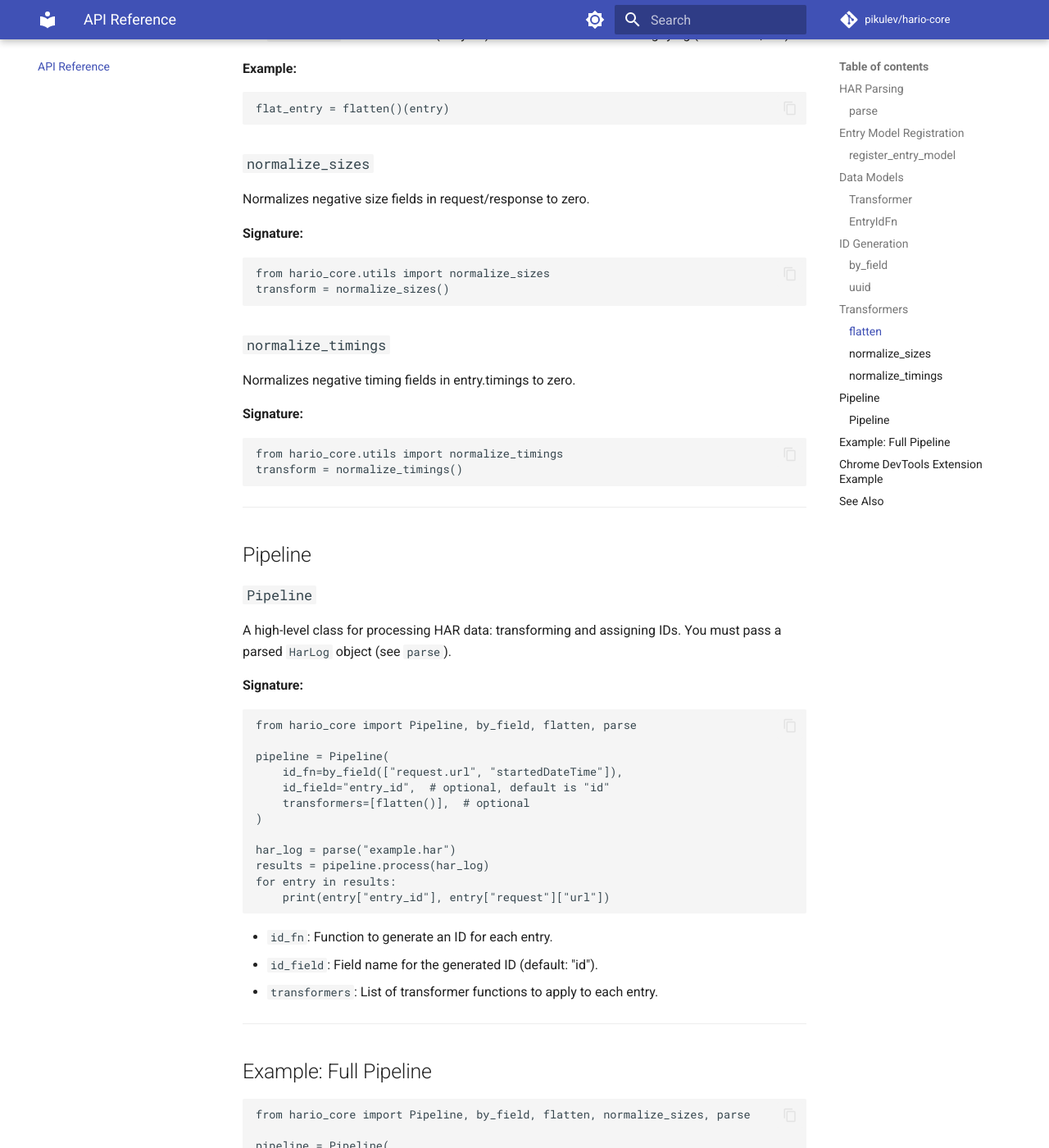
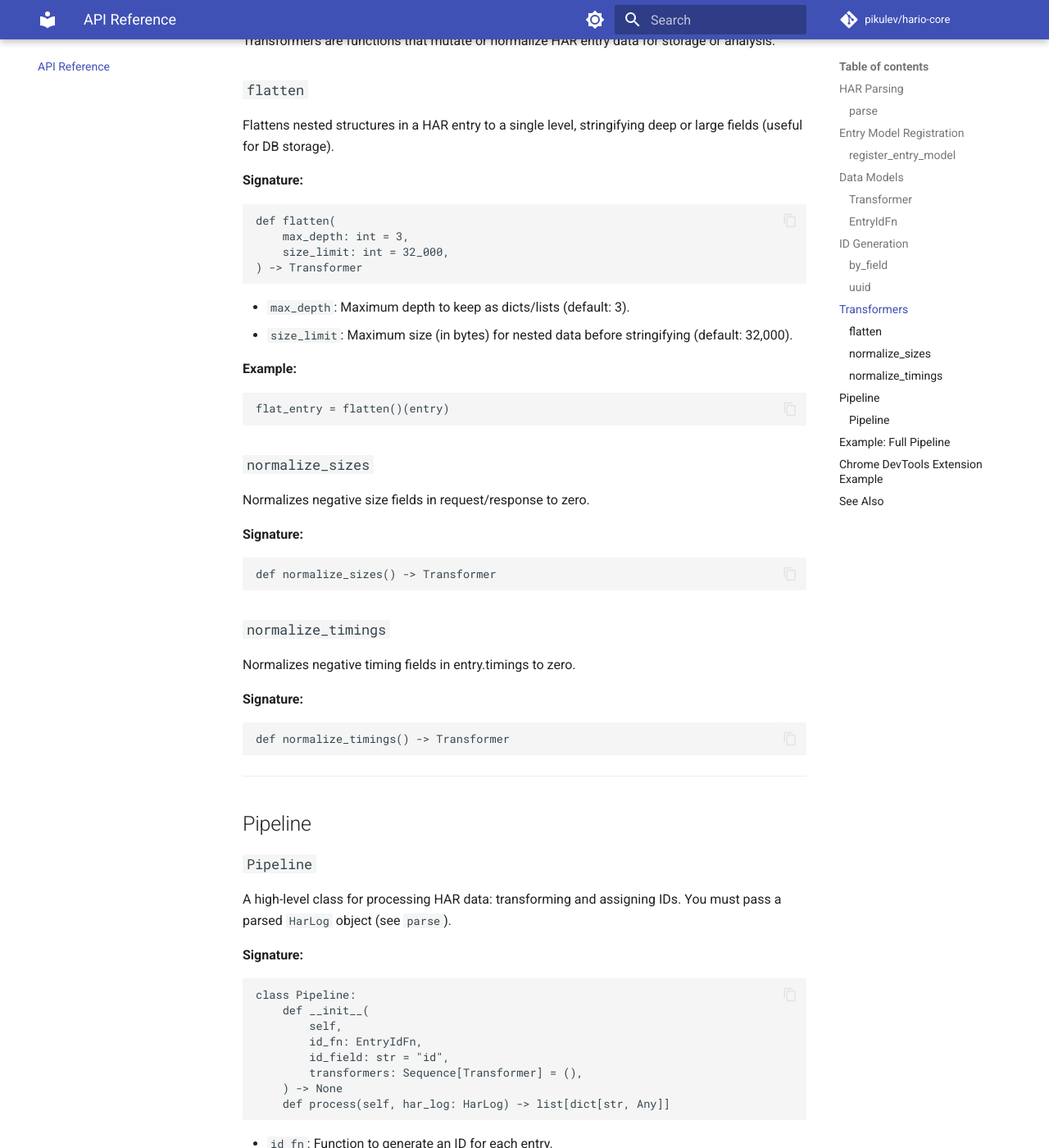
Before and after one commit to pikulev/hario-core, an MkDocs documentation site: the page built from docs/api.md, in a window 1280 px wide and 1400 px high, scrolled down 3297 px. Shown: the whole window at 82% size. Built offline with MkDocs 1.6.1 and Material for MkDocs 9.7.7, drawn with Linux system fonts in a browser that asks for light colours; comment, search, counter and statistics services are not loaded; some of the changed text lies outside the part shown.

Commit message:
docs(api): add signatures

````diff
--- a/docs/api.md
+++ b/docs/api.md
@@ -16,7 +16,11 @@ Parses a HAR file from a path, bytes, or file-like object and returns a validate
 
 **Signature:**
 ```python
-def parse(src: str | Path | bytes | bytearray | IO[Any], *, entry_model_selector: Callable[[dict[str, Any]], type[Entry]] = entry_selector) -> HarLog
+def parse(
+    src: str | Path | bytes | bytearray | IO[Any],
+    *,
+    entry_model_selector: Callable[[dict[str, Any]], type[Entry]] = entry_selector,
+) -> HarLog
 ```
 
 - `src`: Path, bytes, or file-like object containing HAR JSON.
@@ -104,6 +111,11 @@ Returns a deterministic ID function based on specified fields of a HAR entry.
 
 **Signature:**
 ```python
+def by_field(fields: list[str]) -> EntryIdFn
+```
+
+**Example:**
+```python
 from hario_core.utils import by_field
 id_fn = by_field(["request.url", "startedDateTime"])
 ```
@@ -113,6 +125,11 @@ id_fn = by_field(["request.url", "startedDateTime"])
 Returns a function that generates a random UUID for each entry.
 
 **Signature:**
+```python
+def uuid() -> EntryIdFn
+```
+
+**Example:**
 ```python
 from hario_core.utils import uuid
 id_fn = uuid()
@@ -130,8 +147,10 @@ Flattens nested structures in a HAR entry to a single level, stringifying deep o
 
 **Signature:**
 ```python
-from hario_core.utils import flatten
-transform = flatten(max_depth=3, size_limit=32000)
+def flatten(
+    max_depth: int = 3,
+    size_limit: int = 32_000,
+) -> Transformer
 ```
 - `max_depth`: Maximum depth to keep as dicts/lists (default: 3).
 - `size_limit`: Maximum size (in bytes) for nested data before stringifying (default: 32,000).
@@ -147,8 +166,7 @@ Normalizes negative size fields in request/response to zero.
 
 **Signature:**
 ```python
-from hario_core.utils import normalize_sizes
-transform = normalize_sizes()
+def normalize_sizes() -> Transformer
 ```
 
 ### `normalize_timings`
@@ -157,8 +175,7 @@ Normalizes negative timing fields in entry.timings to zero.
 
 **Signature:**
 ```python
-from hario_core.utils import normalize_timings
-transform = normalize_timings()
+def normalize_timings() -> Transformer
 ```
 
 ---
@@ -171,18 +188,14 @@ A high-level class for processing HAR data: transforming and assigning IDs. You
 
 **Signature:**
 ```python
-from hario_core import Pipeline, by_field, flatten, parse
-
-pipeline = Pipeline(
-    id_fn=by_field(["request.url", "startedDateTime"]),
-    id_field="entry_id",  # optional, default is "id"
-    transformers=[flatten()],  # optional
-)
-
-har_log = parse("example.har")
-results = pipeline.process(har_log)
-for entry in results:
-    print(entry["entry_id"], entry["request"]["url"])
+class Pipeline:
+    def __init__(
+        self,
+        id_fn: EntryIdFn,
+        id_field: str = "id",
+        transformers: Sequence[Transformer] = (),
+    ) -> None
+    def process(self, har_log: HarLog) -> list[dict[str, Any]]
 ```
 
 - `id_fn`: Function to generate an ID for each entry.
````
Also changed, not shown: other parts of docs/api.md (+4 -1 lines).
